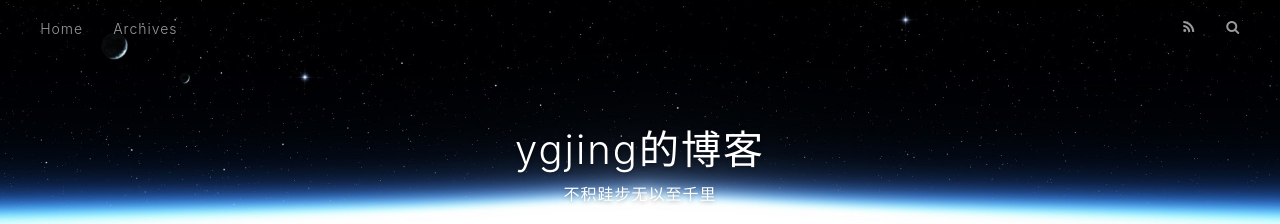
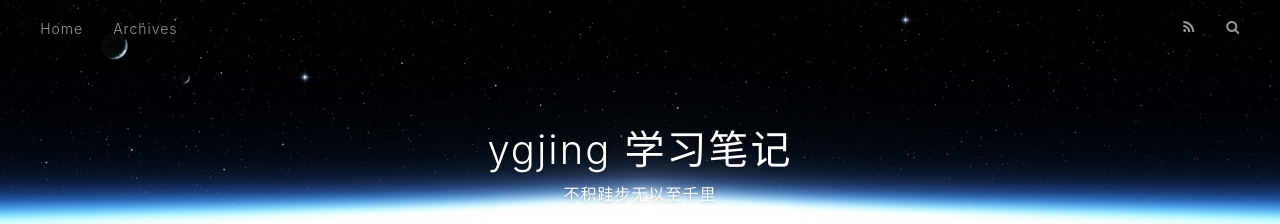
Before and after one commit to GuojingYe/guojingye.github.io, a plain HTML site: page index.html in a window 1280 px wide. Shown: the top 224 px of the page. Drawn offline with nearby package versions, Linux system fonts and the light colour scheme.

Commit message:
Site updated: 2019-06-10 16:30:53

```diff
--- a/index.html
+++ b/index.html
@@ -5,17 +5,17 @@
 
 
 
-  <title>ygjing的博客</title>
+  <title>ygjing 学习笔记</title>
   <meta name="viewport" content="width=device-width, initial-scale=1, maximum-scale=1">
   <meta property="og:type" content="website">
-<meta property="og:title" content="ygjing的博客">
+<meta property="og:title" content="ygjing 学习笔记">
 <meta property="og:url" content="http://yoursite.com/index.html">
-<meta property="og:site_name" content="ygjing的博客">
+<meta property="og:site_name" content="ygjing 学习笔记">
 <meta property="og:locale" content="default">
 <meta name="twitter:card" content="summary">
-<meta name="twitter:title" content="ygjing的博客">
+<meta name="twitter:title" content="ygjing 学习笔记">
 
-    <link rel="alternate" href="/atom.xml" title="ygjing的博客" type="application/atom+xml">
+    <link rel="alternate" href="/atom.xml" title="ygjing 学习笔记" type="application/atom+xml">
 
 
     <link rel="icon" href="/favicon.png">
@@ -34,7 +34,7 @@
   <div id="header-outer" class="outer">
     <div id="header-title" class="inner">
       <h1 id="logo-wrap">
-        <a href="/" id="logo">ygjing的博客</a>
+        <a href="/" id="logo">ygjing 学习笔记</a>
       </h1>
 
         <h2 id="subtitle-wrap">
@@ -105,7 +105,7 @@
 
     </div>
     <footer class="article-footer">
-      <a data-url="http://yoursite.com/2019/06/10/hello-world/" data-id="cjwq3zirs0000f9fytvgfhbpg" class="article-share-link">Share</a>
+      <a data-url="http://yoursite.com/2019/06/10/hello-world/" data-id="cjwq49vgj0000m6fylekdjuqj" class="article-share-link">Share</a>
 
 
     </footer>
```
Also changed, not shown: 2019/06/10/hello-world/index.html (+5 -5 lines), archives/2019/06/index.html (+6 -6 lines), archives/2019/index.html (+6 -6 lines), archives/index.html (+6 -6 lines).
